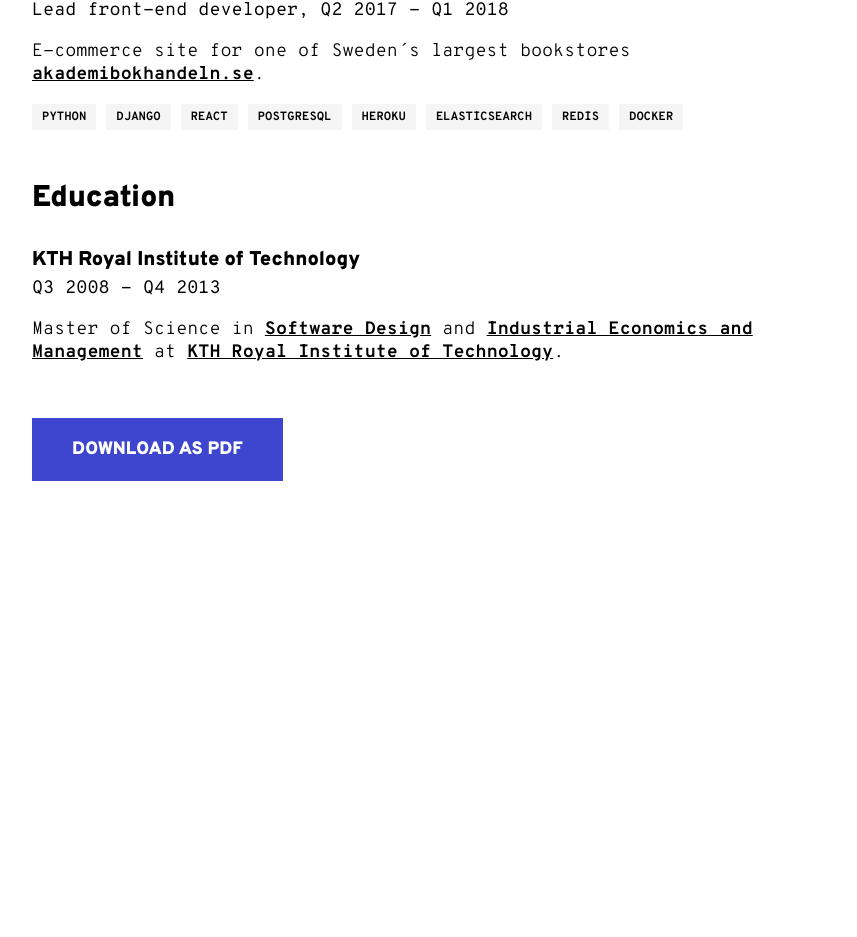
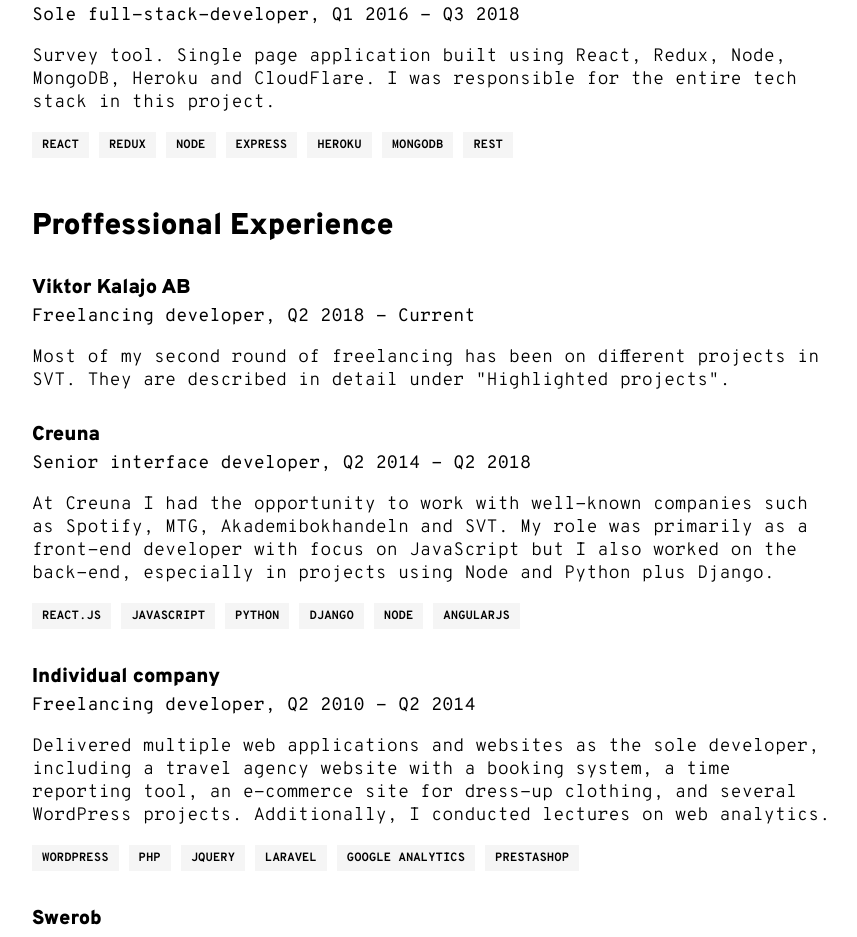
Before and after one commit to sthlmio/web, a Next.js app: page /viktor-kalajo in a window 1280 px wide. Shown: the part 1852-2789 px from the top of the page, without its empty margins (96-953 px from the left). Before the commit the page ends 2373 px from the top, so only its background shows below. Built offline with nearby package versions, Linux system fonts and the light colour scheme.

Commit message:
changed my cv copy. New cvTypography component. More compact print styling.

```diff
--- a/components/header.js
+++ b/components/header.js
@@ -62,6 +62,7 @@
         }
 
         body {
+          font-family: 'Overpass Mono', sans-serif;
           padding: 0;
           margin: 0;
         }
--- /dev/null
+++ b/components/lead.js
@@ -0,0 +1,30 @@
+import React, { Component } from 'react'
+
+export const Lead = ({ children }) => (
+  <>
+    <p className="lead">{children}</p>
+
+    {/*language=SCSS*/}
+    <style jsx>
+      {`
+        .lead {
+          font-size: 18px;
+          margin-top: 0;
+          margin-bottom: 0.6em;
+        }
+
+        @media screen and (min-width: 500px) {
+          .lead {
+            font-size: 22px;
+          }
+        }
+
+        @media print {
+          .lead {
+            font-size: 16px;
+          }
+        }
+      `}
+    </style>
+  </>
+)
--- a/components/project.js
+++ b/components/project.js
@@ -2,7 +2,10 @@
 import PropTypes from 'prop-types'
 import { Tags } from './tags'
 
-export const Project = ({ from, to, role, title, children, tags }) => (
+export const Project = ({ from, to, role, title, children, tags, hidden }) => {
+  if (hidden) return null
+
+  return (
     <article className="project">
       <h3>
         {title}
@@ -29,22 +32,34 @@
             font-weight: 400;
           }
 
-        h3 {
-          font-size: 16px;
+          @media screen and (min-width: 500px) {
+            .role {
+              font-size: 18px;
+            }
           }
 
-        @media screen and (min-width: 500px) {
-          h3 {
-            font-size: 20px;
+          @media print {
+            .project {
+              page-break-inside: avoid;
             }
+
             .role {
-            font-size: 18px;
+              font-size: 12px;
+            }
+
+            html,
+            body {
+              height: 100vh; /* Use 100% here to support printing more than a single page*/
+              margin: 0 !important;
+              padding: 0 !important;
+              overflow: hidden;
             }
           }
         `}
       </style>
     </article>
   )
+}
 
 Project.propTypes = {
   from: PropTypes.string,
--- a/components/tags.js
+++ b/components/tags.js
@@ -1,7 +1,9 @@
 import React, { Component } from 'react'
 import PropTypes from 'prop-types'
 
-export const Tags = ({ tags }) => (
+export const Tags = ({ tags }) => {
+  if (tags.length === 0) return null
+  return (
     <>
       <ul className="tags">
         {tags.map((tag) => (
@@ -41,7 +43,7 @@
               margin-bottom: 0;
               line-height: 1.6em;
               font-weight: 600;
-            font-size: 12px;
+              font-size: 9px;
               text-transform: uppercase;
 
               &:after {
@@ -59,6 +61,7 @@
       </style>
     </>
   )
+}
 
 Tags.propTypes = {
   tags: PropTypes.arrayOf(PropTypes.string),
--- a/pages/viktor-kalajo.js
+++ b/pages/viktor-kalajo.js
@@ -1,20 +1,24 @@
 import { Header } from '../components/header'
 import { Project } from '../components/project'
 import { DownloadPdfButton } from '../components/downloadPdfButton'
+import { Lead } from '../components/lead'
+import { CvTypography } from '../styles/cvTypography'
 
-const ViktorKalajo = () => (
+const ViktorKalajo = () => {
+  return (
     <>
       <Header>
         <title>sthlm.io - Viktor Kalajo</title>
         <link rel="canonical" href="/viktor-kalajo/" />
       </Header>
-    <div className="cv">
       <div className="content">
         <h1 className="name">Viktor Kalajo</h1>
-        <p className="title">Senior Full-Stack Software Engineer, Stockholm</p>
-        <small className="mail">
-          <a href="mailto:viktor.kalajo@gmail.com">viktor.kalajo@gmail.com</a>
-        </small>
+        <Lead>Senior Full-Stack Software Engineer, Stockholm</Lead>
+        <p>
+          <a className="mail" href="mailto:viktor.kalajo@gmail.com">
+            viktor.kalajo@gmail.com
+          </a>
+        </p>
         <p>
           With 12+ years of professional web development experience, I create
           products that deliver real value to users and stakeholders. I thrive
@@ -33,15 +37,15 @@
             production.
           </li>
           <li>
-            Expertise in data storage and processing solutions including
+            Expertise in data storage and processing solutions, including
             PostgreSQL, ElasticSearch, Kafka and Redis.
           </li>
           <li>
-            Proficient in CI/CD implementation with a focus on automated testing
-            for robust deployment pipelines.
+            Proficient in CI/CD implementation, with a focus on automated
+            testing for robust deployment pipelines.
           </li>
         </ul>
-        <h2>Latest projects</h2>
+        <h2>Highlighted projects</h2>
         <Project
           title="SVT Astrid"
           role="Full-stack"
@@ -73,7 +77,7 @@
             collaborating on UX and writing code.
           </p>
           <p>
-            Astrid powers one of Sweden’s largest news sites, svt.se, as well as
+            Astrid powers one of Sweden's largest news sites, svt.se, as well as
             the SVT Nyheter and SVT Sport apps. The platform has around 400
             editors, reaching millions of unique weekly readers with articles
             and feeds.
@@ -149,10 +153,7 @@
         </Project>
         <Project
           title={
-            <>
-              <a href="https://www.akademibokhandeln.se">Akademibokhandeln</a>{' '}
-              (via Creuna)
-            </>
+            <a href="https://www.akademibokhandeln.se">Akademibokhandeln</a>
           }
           role="Lead front-end developer"
           from="Q2 2017"
@@ -167,6 +168,7 @@
             'Redis',
             'Docker',
           ]}
+          hidden
         >
           <p>
             E-commerce site for one of Sweden´s largest bookstores{' '}
@@ -175,7 +177,118 @@
           </p>
         </Project>
 
-        <h2 className="educationHeading">Education</h2>
+        <Project
+          title="Thrive"
+          role="Sole full-stack-developer"
+          from="Q1 2016"
+          to="Q3 2018"
+          tags={[
+            'React',
+            'Redux',
+            'Node',
+            'Express',
+            'Heroku',
+            'MongoDB',
+            'REST',
+          ]}
+        >
+          <p className="text">
+            Survey tool. Single page application built using React, Redux, Node,
+            MongoDB, Heroku and CloudFlare. I was responsible for the entire
+            tech stack in this project.
+          </p>
+        </Project>
+
+        <Project
+          title="Spotify Intranet"
+          role="Front-end developer"
+          from="Q1 2014"
+          to="Q4 2014"
+          tags={['Angular', 'Python', 'Django']}
+          hidden
+        >
+          <p className="text">
+            Intranet for Spotify built using Angular & Django. I worked on the
+            front end with Angular in this project.
+          </p>
+        </Project>
+
+        <h2>Proffessional Experience</h2>
+
+        <Project
+          title="Viktor Kalajo AB"
+          role="Freelancing developer"
+          from="Q2 2018"
+          to="Current"
+          tags={[]}
+        >
+          <p>
+            Most of my second round of freelancing has been on different
+            projects in SVT. They are described in detail under "Highlighted
+            projects".
+          </p>
+        </Project>
+
+        <Project
+          title="Creuna"
+          role="Senior interface developer"
+          from="Q2 2014"
+          to="Q2 2018"
+          tags={[
+            'React.js',
+            'JavaScript',
+            'Python',
+            'Django',
+            'Node',
+            'AngularJS',
+          ]}
+        >
+          <p>
+            At Creuna I had the opportunity to work with well-known companies
+            such as Spotify, MTG, Akademibokhandeln and SVT. My role was
+            primarily as a front-end developer with focus on JavaScript but I
+            also worked on the back-end, especially in projects using Node and
+            Python plus Django.
+          </p>
+        </Project>
+
+        <Project
+          title="Individual company"
+          role="Freelancing developer"
+          from="Q2 2010"
+          to="Q2 2014"
+          tags={[
+            'WordPress',
+            'PHP',
+            'jQuery',
+            'Laravel',
+            'Google Analytics',
+            'Prestashop',
+          ]}
+        >
+          <p>
+            Delivered multiple web applications and websites as the sole
+            developer, including a travel agency website with a booking system,
+            a time reporting tool, an e-commerce site for dress-up clothing, and
+            several WordPress projects. Additionally, I conducted lectures on
+            web analytics.
+          </p>
+        </Project>
+
+        <Project
+          title="Swerob"
+          role="Robotics technician"
+          from="Q2 2007"
+          to="Q4 2008"
+          tags={[]}
+        >
+          <p>
+            Programming and service of industrial (ABB) robots. Part time during
+            High school.
+          </p>
+        </Project>
+
+        <h2>Education</h2>
         <Project
           title="KTH Royal Institute of Technology"
           from="Q3 2008"
@@ -196,60 +309,25 @@
             .
           </p>
         </Project>
+
         <div className="downloadPdfWrapper">
-          <DownloadPdfButton href="/static/pdf/viktor-kalajo-cv.pdf" />
+          <DownloadPdfButton href="/static/pdf/viktor-kalajo-cv-2024-11-20.pdf" />
         </div>
-      </div>
+
         {/*language=SCSS*/}
         <style jsx>{`
-        .cv {
-          width: 100%;
-          padding: 0;
-          background: #fff;
-          z-index: 0;
-          position: relative;
-          display: flex;
-          justify-content: center;
-          flex-direction: column;
-        }
-
           .content {
             margin: 0 auto;
-          width: 1024px;
-          max-width: calc(100% - 40px);
+            max-width: 1024px;
             padding: 20px;
           }
 
-        a,
-        a:active,
-        a:visited {
-          font-weight: bold;
-          color: #000;
-        }
-
-        a:hover {
-          color: #3e46cf;
-        }
-
-        .content div.education {
-          display: block;
-        }
-
-        .educationHeading {
+          .name {
             margin-bottom: 0;
           }
 
-        .education-time {
-          font-family: 'Overpass Mono';
-          display: block;
-          font-size: 16px;
-          line-height: 1.2em;
-          margin-top: 0;
-          font-weight: 400;
-        }
-
           @media print {
-          .cv .mail a {
+            .mail a {
               text-decoration: underline;
               font-weight: 600;
             }
@@ -259,104 +337,10 @@
             justify-content: flex-start;
           }
         `}</style>
-      <style jsx global>{`
-        h2 {
-          font-size: 20px;
-          margin-top: 1.5em;
-          margin-bottom: 0.5em;
-        }
-
-        h3 {
-          font-size: 16px;
-          margin-top: 1.5em;
-          margin-bottom: 0.5em;
-        }
-
-        h4 {
-          font-size: 15px;
-          font-weight: 600;
-          text-transform: uppercase;
-          margin: 0;
-          margin-top: 20px; /* Smaller space above */
-          margin-bottom: 15px; /* Smaller space below */
-        }
-
-        .name {
-          margin-bottom: 0;
-        }
-
-        .title {
-          font-size: 18px;
-          margin-top: 0;
-          margin-bottom: 0.6em;
-        }
-
-        li,
-        small,
-        p {
-          font-size: 16px;
-        }
-
-        @media screen and (min-width: 500px) {
-          .cv {
-            h1 {
-              font-size: 43px;
-            }
-
-            h2 {
-              font-size: 30px;
-            }
-
-            h3 {
-              font-size: 20px;
-            }
-
-            .title {
-              font-size: 22px;
-            }
-
-            li,
-            small,
-            p {
-              font-size: 18px;
-            }
-          }
-        }
-
-        @media print {
-          .cv {
-            h1 {
-              font-size: 36px;
-            }
-
-            h2 {
-              font-size: 22px;
-            }
-
-            h3 {
-              font-size: 16px;
-            }
-
-            .title {
-              font-size: 18px;
-            }
-
-            li,
-            small,
-            p {
-              font-size: 16px;
-            }
-
-            a {
-              text-decoration: none;
-              font-weight: normal;
-              color: #000;
-            }
-          }
-        }
-      `}</style>
+        <CvTypography />
       </div>
     </>
   )
+}
 
 export default ViktorKalajo
--- /dev/null
+++ b/styles/cvTypography.js
@@ -0,0 +1,95 @@
+export const CvTypography = ({ href }) => {
+  return (
+    <>
+      <style jsx global>{`
+        a,
+        a:active,
+        a:visited {
+          font-weight: bold;
+          color: #000;
+        }
+
+        a:hover {
+          color: #3e46cf;
+        }
+
+        h1 {
+          font-size: 32px;
+        }
+
+        h2 {
+          font-size: 20px;
+          margin-top: 1.5em;
+          margin-bottom: 0.5em;
+        }
+
+        h3 {
+          font-size: 16px;
+          margin-top: 1.5em;
+          margin-bottom: 0.5em;
+        }
+
+        h4 {
+          font-size: 15px;
+          font-weight: 600;
+          text-transform: uppercase;
+          margin: 0;
+          margin-top: 20px; /* Smaller space above */
+          margin-bottom: 15px; /* Smaller space below */
+        }
+
+        li,
+        small,
+        p {
+          font-size: 16px;
+        }
+
+        @media screen and (min-width: 500px) {
+          h1 {
+            font-size: 43px;
+          }
+
+          h2 {
+            font-size: 30px;
+          }
+
+          h3 {
+            font-size: 20px;
+          }
+
+          li,
+          small,
+          p {
+            font-size: 18px;
+          }
+        }
+
+        @media print {
+          h1 {
+            font-size: 22px;
+          }
+
+          h2 {
+            font-size: 18px;
+          }
+
+          h3 {
+            font-size: 14px;
+          }
+
+          li,
+          small,
+          p {
+            font-size: 12px;
+          }
+
+          a {
+            text-decoration: none;
+            font-weight: normal;
+            color: #000;
+          }
+        }
+      `}</style>
+    </>
+  )
+}
```
Also changed, not shown: pages/viktor-bergehall.js (+40 -33 lines), 2 other files (tests, documents, lock files or other folders). Lines whose indentation alone changed are shown as unchanged.
